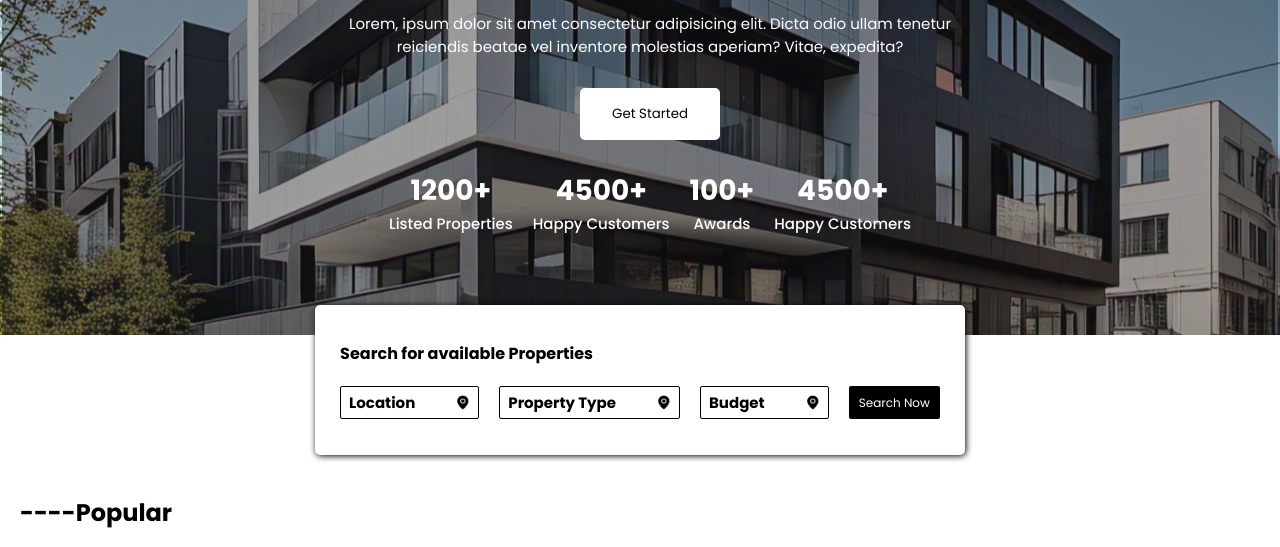
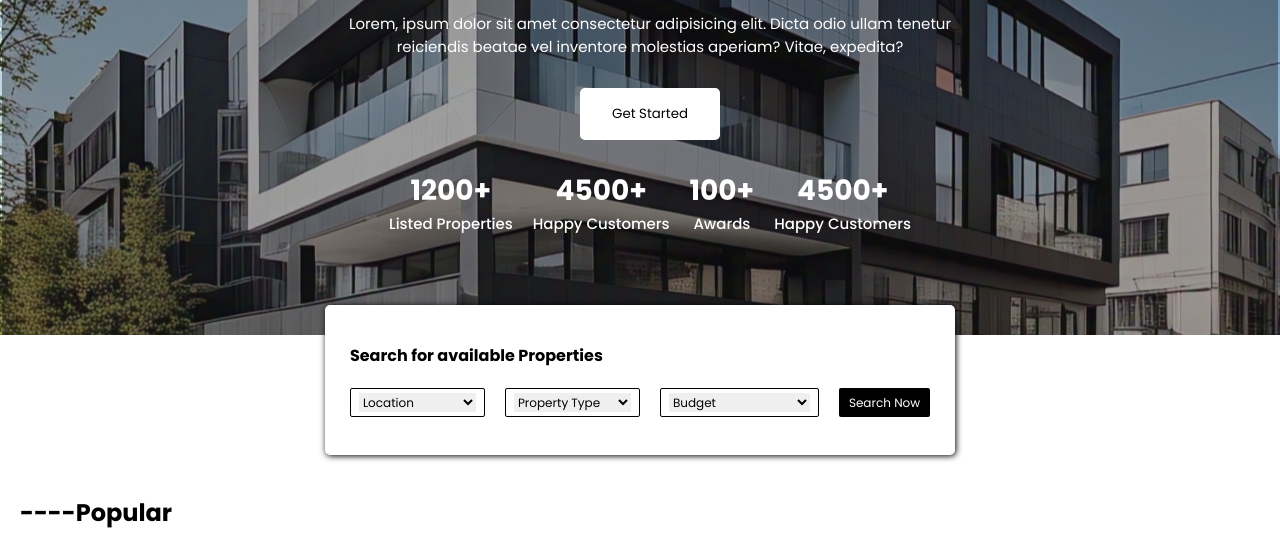
Before and after one commit to ayodejibello/AgoldSample, a plain HTML site: page index.html in a window 1280 px wide. Shown: the part 234-781 px from the top of the page. Drawn offline with Linux system fonts and the light colour scheme.

Commit message:
search-section update

```diff
--- a/index.html
+++ b/index.html
@@ -74,28 +74,25 @@
       <h4>Search for available Properties</h4>
       <div class="search-div2">
         <div class="search-sub">
-          Location
-          <img
-            src="map-marker-filled.png
-          "
-            width="15px"
-          />
+          <select name="location">
+            <option value="location">Location</option>
+            <option value="location">Lagos Island</option>
+            <option value="location">Lagos MainLand</option>
+          </select>
         </div>
         <div class="search-sub">
-          Property Type
-          <img
-            src="map-marker-filled.png
-        "
-            width="15px"
-          />
+          <select name="location">
+            <option value="location">Property Type</option>
+            <option value="location">Lagos Island</option>
+            <option value="location">Lagos MainLand</option>
+          </select>
         </div>
         <div class="search-sub">
-          Budget
-          <img
-            src="map-marker-filled.png
-        "
-            width="15px"
-          />
+          <select name="location">
+            <option value="location">Budget</option>
+            <option value="location">N500,000-N1000000</option>
+            <option value="location">N1m - N2m</option>
+          </select>
         </div>
         <button>Search Now</button>
       </div>
--- a/styles.css
+++ b/styles.css
@@ -9,6 +9,14 @@
   font-weight: bolder;
   text-transform: uppercase;
   color: rgb(90, 77, 5);
+}
+option {
+  font-size: 12px;
+}
+select {
+  font-size: 12px;
+  border: none;
+  outline: none;
 }
 nav {
   padding: 15px 5px;
@@ -104,6 +112,9 @@ button {
   row-gap: 20px;
   padding: 25px;
   margin-bottom: 30px;
+}
+.search-section button {
+  word-wrap: none;
 }
 .search-div2 {
   display: flex;
@@ -276,9 +287,19 @@ hr {
     font-family: poppins;
     margin: 0;
   }
+  option {
+    font-size: 10px;
+  }
+  select {
+    font-size: 8px;
+    border: none;
+    width: 50px;
+    outline: none;
+  }
   #menu-icon {
     padding: 10px;
     display: block;
+    cursor: pointer;
   }
   #name {
     font-weight: bold;
```
